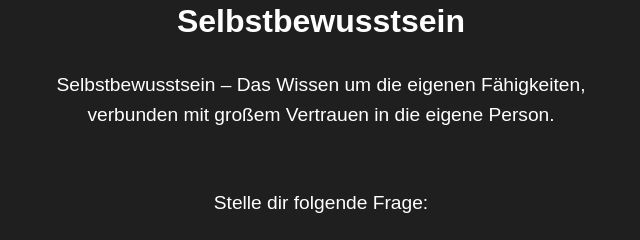
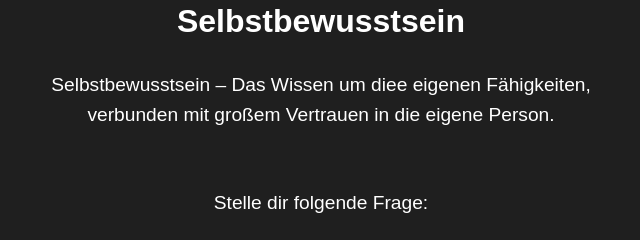
Before and after one commit to AzizaAziz101/push-30-04, a plain HTML site: page Selbstbewusstsein.html in a window 1280 px wide. Shown: the part 121-361 px from the top of the page, 319-959 px from the left. Drawn offline with Linux system fonts and the light colour scheme.

Commit message:
Meine Änderung

```diff
--- a/Selbstbewusstsein.html
+++ b/Selbstbewusstsein.html
@@ -79,7 +79,7 @@
 <body>
   <div class="content">
     <h1>Selbstbewusstsein</h1>
-    <p>Selbstbewusstsein – Das Wissen um die eigenen Fähigkeiten, verbunden mit großem Vertrauen in die eigene Person.</p>
+    <p>Selbstbewusstsein – Das Wissen um diee eigenen Fähigkeiten, verbunden mit großem Vertrauen in die eigene Person.</p>
     <br>
     <p>Stelle dir folgende Frage:</p>
     <br>
```
